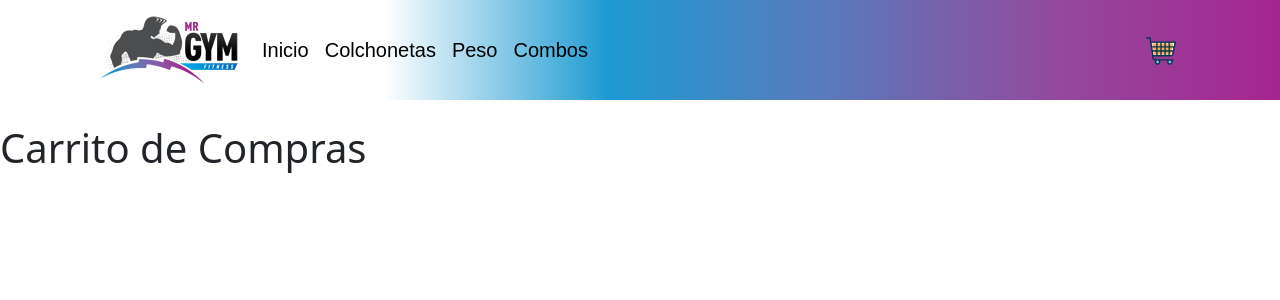
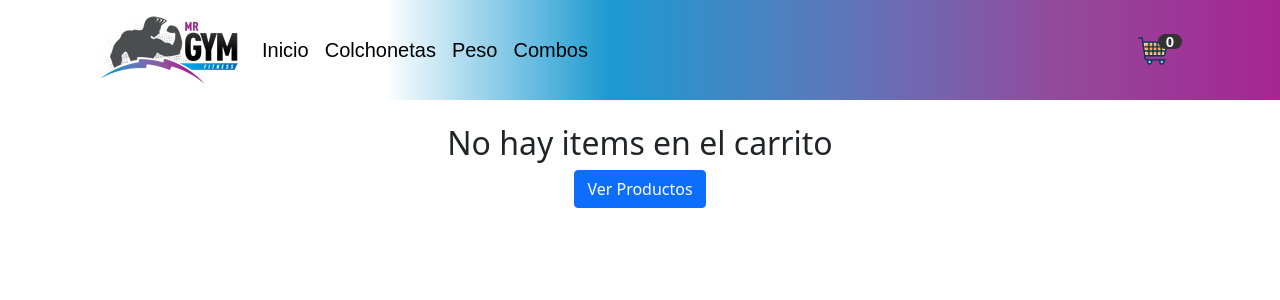
Before and after one commit to facundoduhalde/mr-gym, a React (Create React App) app: page /cart in a window 1280 px wide. Shown: the top 300 px of the page. Built offline with nearby package versions, Linux system fonts and the light colour scheme.

Commit message:
Desafio Clase 11 - Tecnicas de Rendering -  React - Mr. Gym

```diff
--- a/src/components/CartWidget.jsx
+++ b/src/components/CartWidget.jsx
@@ -1,15 +1,19 @@
-import React from "react";
+import React, {useContext} from "react";
 import Nav from "react-bootstrap/Nav";
 import CartIcon from "../assets/img/cartIcon.svg";
 import "./CartWidget.css";
+import {CartContext} from '../context/CartContext';
+import { useNavigate } from "react-router-dom";
 
-const CartWidget = (props) => {
+
+const CartWidget = () => {
+  const navigate = useNavigate()
+  const {total} = useContext(CartContext);
   return (
-    <Nav.Link>
+    <Nav.Link onClick={() => navigate("/cart")}>
       <img src={CartIcon} width="30px" height="30px"></img>
       <span class="badge badge-warning" id="lblCartCount">
-        {" "}
-        {props.count}{" "}
+        {total}
       </span>
     </Nav.Link>
   );
--- a/src/components/Item.jsx
+++ b/src/components/Item.jsx
@@ -10,7 +10,7 @@ const Item = ({ id, title, category, price, pictureUrl }) => {
       <h5 className="card-title">{title}</h5>
       <h6 className="text-muted">{category}</h6>
       <img className="card-img-top" src={pictureUrl} />
-      <p className="card-text">{price}</p>
+      <p className="card-text">$ {price}</p>
     </div>
   );
 };
--- /dev/null
+++ b/src/components/ItemCart.jsx
@@ -0,0 +1,20 @@
+import React, { useContext } from "react";
+import { Button } from "react-bootstrap";
+import { CartContext } from "../context/CartContext";
+
+const ItemCart = (product) => {
+  const { removeItem } = useContext(CartContext);
+  const { item, quantity } = product;
+  const { id, title, pictureUrl, price } = item;
+  return (
+    <tr data-id={id}>
+      <td align="center"><img src={pictureUrl} width="200px"></img></td>
+      <td align="center" valign="middle">{title}</td>
+      <td align="center" valign="middle">{quantity}</td>
+      <td align="center" valign="middle">$ {price * quantity}</td>
+      <td align="center" valign="middle"><Button variant="danger" onClick={() => removeItem(item)}>Eliminar del carrito</Button></td>
+    </tr>
+  );
+};
+
+export default ItemCart;
--- a/src/components/ItemDetail.jsx
+++ b/src/components/ItemDetail.jsx
@@ -13,7 +13,7 @@ const ItemDetail = (item) => {
   console.log(cartItems);
 
   const handleOnAdd = (quantity) => {
-    console.log("Cantidad a agregar: ", quantity);
+    //console.log("Cantidad a agregar: ", quantity);
     setCounter(quantity);
     addItem(item, quantity);
   };
--- a/src/context/CartContext.js
+++ b/src/context/CartContext.js
@@ -1,9 +1,16 @@
-import React, { useState, createContext } from 'react';
+import React, { useState, createContext, useEffect } from 'react';
 
 export const CartContext = createContext({});
 
 export const CartContextProvider = ({ children }) => {
     const [cartItems, setCartItems] = useState([]);
+    const [total, setTotal] = useState(0);
+    const [price, setPrice] = useState(0);
+
+	useEffect(() => {
+		setTotal(handleTotal());
+        setPrice(handleTotalPrice());
+	}, [cartItems]);
 
     const isInCart = item => cartItems && cartItems.some(element => element.item.id === item.id);
 
@@ -11,13 +18,13 @@ export const CartContextProvider = ({ children }) => {
         let cartElement = { item, quantity };
         let cartAux = [];
         if (isInCart(item)) {
-            console.log("El producto ya esta en el carrito");
+            //console.log("El producto ya esta en el carrito");
             cartElement = cartItems.find(element => element.item.id === item.id);
             cartElement.quantity += quantity;
             cartAux = [...cartItems];
         } else {
-            console.log("El producto NO esta en el carrito");
-            console.log('Id Producto:', item.id, 'Cantidad: ', quantity);
+            //console.log("El producto NO esta en el carrito");
+            //console.log('Id Producto:', item.id, 'Cantidad: ', quantity);
             cartAux = [cartElement, ...cartItems];
         }
 
@@ -35,7 +42,32 @@ export const CartContextProvider = ({ children }) => {
 
     const clearCart = () => setCartItems([]);
 
+	const handleTotal = () => {
+		const initialValue = 0;
+		return (
+			cartItems
+      && cartItems.reduce((accumulator, currentValue) => accumulator + currentValue.quantity, initialValue)
+		);
+	};
 
+	const handleTotalPriceByItem = () => {
+		const newCartItems = cartItems;
+		return newCartItems.map(element =>
+			({
+				...element,
+				price: element.item.price * element.quantity,
+			}),
+		);
+	};
+
+    const handleTotalPrice = () => {
+		const cartAux = handleTotalPriceByItem();
+		const initialValue = 0;
+		return (
+			cartAux
+      && cartAux.reduce((accumulator, currentValue) => accumulator + currentValue.price, initialValue)
+		);
+	};
 
     return (
         <CartContext.Provider
@@ -45,6 +77,8 @@ export const CartContextProvider = ({ children }) => {
                 clearCart,
                 isInCart,
                 cartItems,
+                total,
+                price,
             }}
         >
             {children}
--- a/src/mocks/items.js
+++ b/src/mocks/items.js
@@ -12,7 +12,7 @@ export const Items = [
         category: "Colchonetas",
         description: "Medidas: 100cm x 50 x 5cm. Rellena espuma de polietileno de alta densidad. Material: Bagun tela superior e inferior. Con cierre",
         stock: 500,
-        price: "$1500",
+        price: 1500,
         pictureUrl: img1
     },
     {
@@ -21,7 +21,7 @@ export const Items = [
         category: "Peso",
         description: "CORE BAG 10 KILOS: Rodillo con peso, relleno de arena, provisto de manijas para su agarre. Utilización: Coordinación, musculación, tonificación. Material: Tela Cobertura CORDURA , Arena. Origen: Argentina",
         stock: 100,
-        price: "$2700",
+        price: 2700,
         pictureUrl: img2
     },
     {
@@ -30,7 +30,7 @@ export const Items = [
         category: "Combos",
         description: "Par de Tobillera a eleccion de 1/2kg / 1kg. + Rueda Abdominal Premium de 180mm c/ puños de goma eva",
         stock: 5,
-        price: "$3500",
+        price: 3500,
         pictureUrl: img3
     },
     {
@@ -39,7 +39,7 @@ export const Items = [
         category: "Peso",
         description: "Medicine Ball 10 kg",
         stock: 5,
-        price: "$1800",
+        price: 1800,
         pictureUrl: img4
     },
     {
@@ -48,7 +48,7 @@ export const Items = [
         category: "Combos",
         description: "Colchoneta 1m x 50cm x 5mm, impermeable. 2 Mancuernas 3 Kg.",
         stock: 18,
-        price: "$2802",
+        price: 2802,
         pictureUrl: img5
     },
     {
@@ -57,7 +57,7 @@ export const Items = [
         category: "Combos",
         description: "Colchoneta MAT enrollable 173cm x 61cm x 10mm. 2 Mancuernas 1kg. Soga. 1 Rueda Abdominal. 5 Bandas circulares latex.",
         stock: 10,
-        price: "$4200",
+        price: 4200,
         pictureUrl: img6
     }
 ]
--- a/src/pages/Cart.jsx
+++ b/src/pages/Cart.jsx
@@ -1,12 +1,52 @@
-import React from "react";
+import React, { useContext } from "react";
 import NavBar from "../components/NavBar";
+import { CartContext } from "../context/CartContext";
+import Table from "react-bootstrap/Table";
+import ItemCart from "../components/ItemCart";
+import { Container, Button } from "react-bootstrap";
+import { Link, useNavigate } from "react-router-dom";
 
-const Product = () => (
-  <div>
-    <NavBar />
-    <br></br>
-    <h1>Carrito de Compras </h1>
-  </div>
-);
-
-export default Product;
+const Cart = () => {
+  const { cartItems, clear, price, total } = useContext(CartContext);
+  const navigate = useNavigate();
+  return (
+    <div>
+      <NavBar />
+      <br></br>
+      {cartItems.length === 0 ? (
+        <Container>
+          <h2 align="center">No hay items en el carrito</h2>
+          <div class="col-md-12 text-center">
+            <Button align="center" onClick={() => navigate("/")}>
+              Ver Productos
+            </Button>
+          </div>
+        </Container>
+      ) : (
+        <Container>
+          <Table striped bordered hover>
+            <thead>
+              <tr align="center">
+                <th>Imagen</th>
+                <th>Descripcion</th>
+                <th>Cantidad</th>
+                <th>Total</th>
+                <th>Eliminar</th>
+              </tr>
+            </thead>
+            <tbody>
+              {cartItems &&
+                cartItems.map((item, index) => (
+                  <ItemCart key={"CartItemMap" + index} {...item} />
+                ))}
+            </tbody>
+          </Table>
+          <Container>
+            <h4 align="right"> Total: $ {price}</h4>
+          </Container>
+        </Container>
+      )}
+    </div>
+  );
+};
+export default Cart;
```
